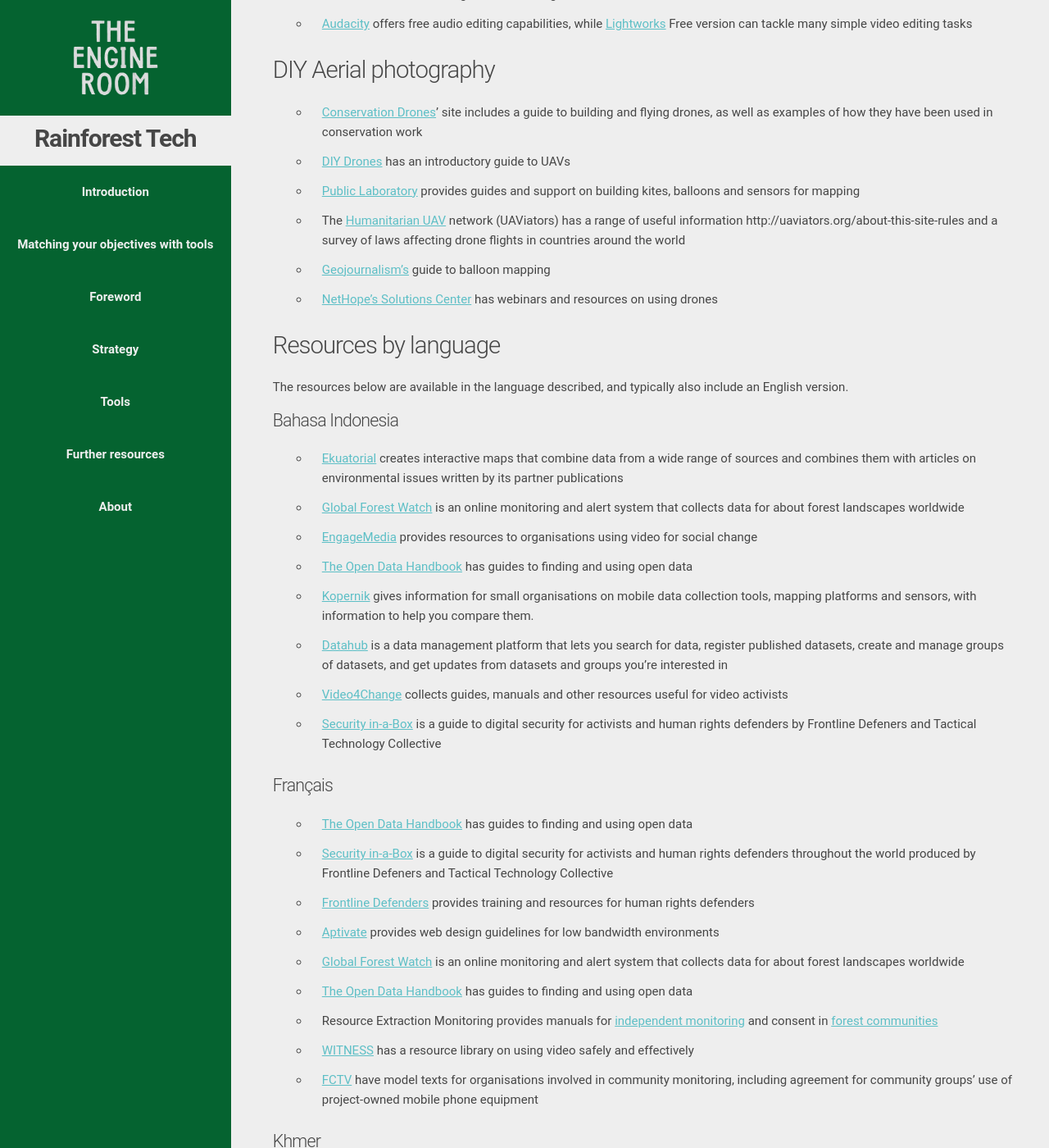
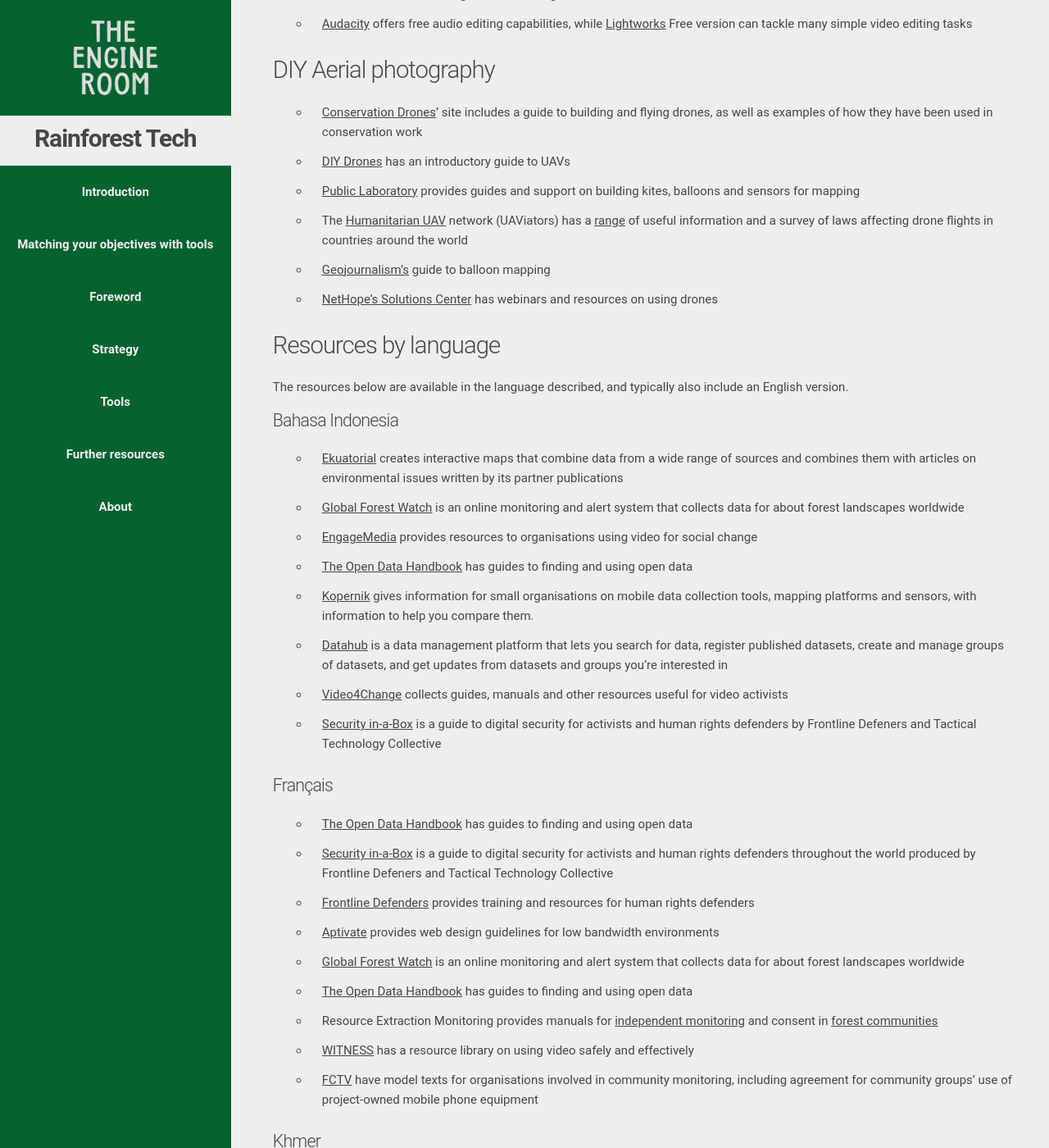
Before and after one commit to the-engine-room/library, a Jekyll site: the page built from _books/rainforest-tech.md, in a window 1280 px wide and 1400 px high, scrolled down 18761 px. Shown: the whole window at 82% size. Built offline with Jekyll 4.4.1, drawn with Linux system fonts in a browser that asks for light colours; comment, search, counter and statistics services are not loaded; some of the changed text lies outside the part shown.

Commit message:
Revised colors within blockquotes of Rainforest Tech-related pages.

```diff
--- a/_books/rainforest-tech.md
+++ b/_books/rainforest-tech.md
@@ -155,13 +155,13 @@ Work out your organisation’s long-term strategy, involving staff and anyone wh
 3. Choose the activities at the top of your list. Could technology improve the way that you do them? Then decide what practical steps you would need to introduce technology (read the [Tools](#tools) section for more details on this).
 
 <blockquote>
-	<h5 style="color:#464646">Case study: How three organisations decided to use technology to support their strategy in Congo (DRC)</h5>
+	<h5>Case study: How three organisations decided to use technology to support their strategy in Congo (DRC)</h5>
 	<p>In Congo (DRC), the government created a protected area and granted a logging concession on the same piece of land belonging to the villages of Mpole and Mpaha in Maï-Ndombe. The overlaps created disputes between the different groups involved.</p>
 	<p><b>How did they decide to use technology?</b></p>
 	<ul>
-		<li>The <i>long-term strategy</i> of Congolese organisation <a href="http://reseaurrnrdc.org/" style="color:#166A70">Natural Resources Network (Réseau Ressources Naturelles - RRN)</a> was to ensure that the government ook local communities’ customary rights into account.</li>
+		<li>The <i>long-term strategy</i> of Congolese organisation <a href="http://reseaurrnrdc.org/">Natural Resources Network (Réseau Ressources Naturelles - RRN)</a> was to ensure that the government took local communities’ customary rights into account.</li>
 		<li>Their <i>technology vision</i> was to use participatory mapping to collect local knowledge of the geographical area, and combine it with existing maps to show evidence of overlaps and bad practice by government or companies.</li>
-		<li>RRN took <i>practical steps</i> including training local cartographers to use GPS receivers, recruiting GIS mapping specialists and giving them an office, and <a href="https://uclexcites.wordpress.com/2013/06/18/participatory-mapping-in-congo-brazzaville-part-1/" style="color:#166A70">working with the community</a> to validate the maps.</li>
+		<li>RRN took <i>practical steps</i> including training local cartographers to use GPS receivers, recruiting GIS mapping specialists and giving them an office, and <a href="https://uclexcites.wordpress.com/2013/06/18/participatory-mapping-in-congo-brazzaville-part-1/">working with the community</a> to validate the maps.</li>
 	</ul>
 </blockquote>
 
@@ -192,12 +192,12 @@ Think about what a reasonable timespan might be for your project. Then, add in p
 A pilot allows you to test at a small scale, identifying early on what is working and what isn’t. Choose something that you can measure easily. (For example, for a system monitoring illegal logging, this could be the number of reports collected by monitors in one month.) Design your project so that the pilot’s results can influence how the rest of the project develops. This will make your plan much more flexible if circumstances change.
 
 <blockquote>
-	<h5 style="color:#464646">Case study: Piloting a new piece of technology can bring unexpected benefits</h5>
-	<p>In 2013, <a href="https://rfcx.org" style="color:#1C4B52">Rainforest Connection</a> held a pilot project in West Sumatra (Indonesia) to test an application to monitor illegal logging using a modified mobile phone.</p>
+	<h5>Case study: Piloting a new piece of technology can bring unexpected benefits</h5>
+	<p>In 2013, <a href="https://rfcx.org">Rainforest Connection</a> held a pilot project in West Sumatra (Indonesia) to test an application to monitor illegal logging using a modified mobile phone.</p>
 	<p><b>How did it help?</b></p>
 	<ul>
 		<li>The pilot was designed to assess whether the technology worked, but it did even better than expected, capturing information that allowed local authorities to catch illegal loggers two weeks after it was installed.</li>
-		<li>The loggers have not returned to that area since then. <a href="http://news.mongabay.com/2014/0624-rainforest-connection-interview.html" style="color:#166A70">Rainforest Connection</a> is now holding a <a href="https://rfcx.org" style="color:#166A70">second series of pilots</a> in Equatorial Africa.</li>
+		<li>The loggers have not returned to that area since then. <a href="http://news.mongabay.com/2014/0624-rainforest-connection-interview.html">Rainforest Connection</a> is now holding a <a href="https://rfcx.org">second series of pilots</a> in Equatorial Africa.</li>
 	</ul>
 </blockquote>
 
@@ -246,10 +246,10 @@ If good data already exists, don’t waste time and money collecting it again. T
  If the data has been collected but is not publicly available, check whether Freedom of Information laws can help push governments to publish it. [The Data Journalism Handbook](http://datajournalismhandbook.org/1.0/en/getting_data_1.html) has more information on how to make Freedom of Information Requests (in Brazil, you can use the [Queremos Saber](http://queremossaber.org.br/)).
 
 <blockquote>
-	<h5 style="color:#464646">Case study: Sharing data from different sources</h5>
-	<p>The Indonesian news site <a href="http://ekuatorial.com" style="color:#166A70">Ekuatorial</a> creates interactive maps and presents them with articles on environmental issues written by partner publications. The maps combine geo-referenced data from Global Forest Watch on palm oil plantations and forestry concessions; information collected by the Indonesian Forestry Ministry, international datasets like the World Database on Protected Areas, and volunteer-submitted information from Humanitarian OpenStreetMap. To make the map, Ekuatorial hired professional cartographers, who used CartoDB and MapBox to create the maps and then published them directly on their website using the WordPress theme JEO (see <a href="/rainforest-tech-online-maps" style="color:#166A70">Online Mapping</a>).</p>
+	<h5>Case study: Sharing data from different sources</h5>
+	<p>The Indonesian news site <a href="http://ekuatorial.com">Ekuatorial</a> creates interactive maps and presents them with articles on environmental issues written by partner publications. The maps combine geo-referenced data from Global Forest Watch on palm oil plantations and forestry concessions; information collected by the Indonesian Forestry Ministry, international datasets like the World Database on Protected Areas, and volunteer-submitted information from Humanitarian OpenStreetMap. To make the map, Ekuatorial hired professional cartographers, who used CartoDB and MapBox to create the maps and then published them directly on their website using the WordPress theme JEO (see <a href="/rainforest-tech-online-maps">Online Mapping</a>).</p>
 	<p><b>How did it help?</b></p>
-	<p>Ekuatorial allows other organisations to republish its maps on their own site using an easy-to-use ‘share this map’ function. The raw data collected is also useful for other Indonesian organisations because it is regularly updated, and available to download for <a href="http://ekuatorial.com" style="color:#166A70">free</a>.</p>
+	<p>Ekuatorial allows other organisations to republish its maps on their own site using an easy-to-use ‘share this map’ function. The raw data collected is also useful for other Indonesian organisations because it is regularly updated, and available to download for <a href="http://ekuatorial.com">free</a>.</p>
 </blockquote>
 
 #### Set standards for your data
@@ -269,8 +269,8 @@ Consider recording and publishing it as Open Data, which means that it that can
 Combining different data sources can reveal entirely new information and present powerful messages for campaigning. For example, you can combine aerial photography collected by DIY satellite photography with participatory mapping data. But examine these data sources carefully. Can they be compared? Do both sources cover the same geographical area, and is the quality of the data consistent enough? If the right data isn’t available, think about changing the way you collect it so that the results fit better with data that already exists.
 
 <blockquote>
-	<h5 style="color:#464646">Case study: Combining different types of information</h5>
-	<p> <a href="http://www.orau.com.pe/inicio/index.php" style="color:#166A70"> Organización Regional AIDESEP Ucayali (ORAU)</a> established a monitoring system designed to document the existence of indigenous peoples living in voluntary isolation (IPVI) and threats to the environment in Peru.</p>
+	<h5>Case study: Combining different types of information</h5>
+	<p> <a href="http://www.orau.com.pe/inicio/index.php"> Organización Regional AIDESEP Ucayali (ORAU)</a> established a monitoring system designed to document the existence of indigenous peoples living in voluntary isolation (IPVI) and threats to the environment in Peru.</p>
 	<p><b>How did it help?</b></p>
 	<ul>
 		<li>Photographs of evidence, GPS data and other information is saved and systematized in a digital database.</li>
@@ -302,13 +302,13 @@ Don’t spend money on technology unless you’re certain that you need to. For
 To start with, **create a methodology** (an explanation of how you have collected and analysed the data). Check your methodology is robust with experts, and present it clearly whenever you publish results. Be ready to explain your methodology or use it to defend the credibility of your work. For [examples](http://maaproject.org/about-maap/), look at [Open Development Cambodia](http://www.opendevelopmentcambodia.net/briefings/forest-cover/) (for a simple methodology) and the [Land Matrix](http://landmatrix.org/en/about/) (for a more detailed one).
 
 <blockquote>
-	<h5 style="color:#464646">Case study: Getting recognition for the quality of your evidence</h5>
-	<p><a href="https://www.facebook.com/brimassarawak" style="color:#166A70">Borneo Resources Institute (Brimas)</a> trains communities in Sarawak (Malaysia) to map their own communities using GPS, plotting indigenous territories, land use and areas with natural resources. The government and private sector companies initially dismissed Brimas as not being knowledgeable enough. However, law courts recognised the quality of the data collected during cases to prove indigenous ownership of land, improving Brimas’ reputation for accuracy. Malaysia’s Land and Survey Department now uses Brimas’ maps to validate their own products.</p>
+	<h5>Case study: Getting recognition for the quality of your evidence</h5>
+	<p><a href="https://www.facebook.com/brimassarawak">Borneo Resources Institute (Brimas)</a> trains communities in Sarawak (Malaysia) to map their own communities using GPS, plotting indigenous territories, land use and areas with natural resources. The government and private sector companies initially dismissed Brimas as not being knowledgeable enough. However, law courts recognised the quality of the data collected during cases to prove indigenous ownership of land, improving Brimas’ reputation for accuracy. Malaysia’s Land and Survey Department now uses Brimas’ maps to validate their own products.</p>
 </blockquote>
 
 <blockquote style="background: #811619; border-left: 8px solid #d09b2c;">
-	<h5 style="color:white">Responsible data box: Know when *not* to collect data</h5>
-	<p style="color:white">To reduce risks, only collect the minimum amount of data that you need to carry out your project (see <a href="http://forestcompass.org/how/resources/data-sharing-community-based-forest-monitoring-lessons-guyana" style="color:white">this example</a>). Think back to your risk assessment (see <a href="#planning" style="color:white">Planning</a> section) and collect sensitive data in a more secure way<a href="https://responsibledata.io/resources/handbook/chapters/chapter-02a-getting-data.html" style="color:white">(1)</a> <a href="https://www.accessnow.org/help" style="color:white">(2)</a>if necessary.</p>
+	<h5 style="color:white">Responsible data box: Know when <b>not</b> to collect data</h5>
+	<p style="color:white">To reduce risks, only collect the minimum amount of data that you need to carry out your project (see <a href="http://forestcompass.org/how/resources/data-sharing-community-based-forest-monitoring-lessons-guyana" style="color:white">this example</a>). Think back to your risk assessment (see <a href="#planning" style="color:white">Planning</a> section) and collect sensitive data in a more secure way <a href="https://responsibledata.io/resources/handbook/chapters/chapter-02a-getting-data.html" style="color:white">(1)</a> <a href="https://www.accessnow.org/help" style="color:white">(2)</a> if necessary.</p>
 	<p style="color:white"><b>Informed consent</b></p>
 	<p style="color:white">When you collect data about an individual, you hold information that is personal to them. It is up to the person providing the data – not you or your organisation – to decide how that information should be used. Create a process to follow whenever you collect data from people that includes the following steps:</p>
 	<ul style="color:white">
@@ -399,13 +399,13 @@ List all the people and organisations that are involved in an issue. Be as speci
 Any advocacy campaign needs a network of allies. Plan how to engage the groups you listed above, keeping them interested and involved. Think creatively about whether you can help each other: would your data be useful for them? Do they have contacts that you need?
 
 <blockquote>
- <h5 style="color:#464646">Case study: Using your allies</h5>
+ <h5>Case study: Using your allies</h5>
  <p>In 2007, the Chilean organisation Movement for the Defence of the Environment (MODEMA) produced a series of posters of the Punta de Choros to make local residents aware of the risks of building four thermoelectric plants. The posters were seen by a visiting group of Chilean video-makers, who filmed a documentary about the area and started a campaign called Chao Pescao (‘Bye-Bye Fish’ in Spanish).</p>
  <p><b>How did it help?</b></p>
  <ul>
  <li>The groups worked together to increase their impact. As the campaign grew, more allies got involved, with national media covering the issue for over ten days.</li>
- <li>The campaign combined online and offline tactics: the documentary was screened on the streets of the capital Santiago using bicycle-powered cinemas, and citizen demonstrations were immediately uploaded and shared through YouTube and among the 10,000 members of Chao Pescao's <a href="https://www.facebook.com/groups/172364371563/?ref=br_rs" style="color:#166A70">Facebook group</a> </li>
- <li>In January 2010 the government <a href="https://archive.informationactivism.org/en/chaopescao" style="color:#166A70">cancelled</a> building the thermoelectric plants, and new presidential candidates were pressured to keep Punta de Choros clean.</li>
+ <li>The campaign combined online and offline tactics: the documentary was screened on the streets of the capital Santiago using bicycle-powered cinemas, and citizen demonstrations were immediately uploaded and shared through YouTube and among the 10,000 members of Chao Pescao's <a href="https://www.facebook.com/groups/172364371563/?ref=br_rs">Facebook group</a> </li>
+ <li>In January 2010 the government <a href="https://archive.informationactivism.org/en/chaopescao">cancelled</a> building the thermoelectric plants, and new presidential candidates were pressured to keep Punta de Choros clean.</li>
  </ul>
 </blockquote>
 
@@ -414,7 +414,7 @@ Any advocacy campaign needs a network of allies. Plan how to engage the groups y
 Choose one or more of these groups whose behaviour you want to change: they are your target audience. Do you want civil servants to change policy on land rights, or get a company to improve forest management practices? Avoid targeting very large groups: the more difficult it will be to craft relevant campaign messages.
 
 <blockquote>
-	<h5 style="color:#464646">Case study: Choosing your target</h5>
+	<h5>Case study: Choosing your target</h5>
 	<p>Indonesian organisation Aliansi Masyarakat Adat Nusantara (AMAN) received information through its SMS reporting platform that 30 people had been detained in north Sumatra (Indonesia) for allegedly obstructing a company's operations.</p>
 	<p><b>How did it help?</b></p>
 	<ul>
@@ -440,12 +440,12 @@ Find out what information your audience needs. If your audience doesn’t unders
 **Think about both the words you use and the way you present them:** Choose the words you use carefully and think about developing different materials for different groups. Some groups might not know the technical terms involved in land rights negotiations, while others might only take you seriously if you use them. Using English might let you reach an international audience, but could limit your reach in your home country. Vary how you present your data according to your audience. Members of the public with limited time may only read a short summary of your findings, while policy-makers may need detailed reports.
 
 <blockquote>
-	<h5 style="color:#464646">Case study: Using video footage to mobilise support</h5>
-	<p>In 2009, the Peruvian organisation <a href="http://www.aidesep.org.pe/" style="color:#166A70">AIDESEP</a>recorded eyewitness footage of police violence against a group of indigenous people in Bagua region and uploaded it to the video sharing site YouTube.</p>
+	<h5>Case study: Using video footage to mobilise support</h5>
+	<p>In 2009, the Peruvian organisation <a href="http://www.aidesep.org.pe/">AIDESEP</a>recorded eyewitness footage of police violence against a group of indigenous people in Bagua region and uploaded it to the video sharing site YouTube.</p>
 	<p><b>How did it help?</b></p>
 	<ul>
 		<li>The video was distributed widely online by bloggers, providing evidence of an incident that might otherwise have been ignored by a wider audience.</li>
-		<li>Solidarity marches took place worldwide and a government commission was established to investigate the incident. In 2013 Peru's state entity responsible for indigenous peoples officially recognised that people living in voluntary isolation were resident in the Napo-Tigre region (although a campaign to establish an indigenous reserve is still <a href="http://hub.witness.org/en/blog/social-media-and-online-technologies-indigenous-rights-peru" style="color:#166A70">continuing</a>).</li>
+		<li>Solidarity marches took place worldwide and a government commission was established to investigate the incident. In 2013 Peru's state entity responsible for indigenous peoples officially recognised that people living in voluntary isolation were resident in the Napo-Tigre region (although a campaign to establish an indigenous reserve is still <a href="http://hub.witness.org/en/blog/social-media-and-online-technologies-indigenous-rights-peru">continuing</a>).</li>
 	</ul>
 </blockquote>
 
@@ -564,7 +564,7 @@ Technology tools can improve advocacy campaigns in a number of ways, from monito
 * [Conservation Drones](http://conservationdrones.org/)’ site includes a guide to building and flying drones, as well as examples of how they have been used in conservation work
 * [DIY Drones](http://diydrones.com/profiles/blogs/a-newbies-guide-to-uavs) has an introductory guide to UAVs
 * [Public Laboratory](https://publiclab.org/wiki/kite-mapping) provides guides and support on building kites, balloons and sensors for mapping
-* The [Humanitarian UAV](http://wiki.uaviators.org/doku.php) network (UAViators) has a range of useful information http://uaviators.org/about-this-site-rules and a survey of laws affecting drone flights in countries around the world
+* The [Humanitarian UAV](http://wiki.uaviators.org/doku.php) network (UAViators) has a [range](http://uaviators.org/about-this-site-rules) of useful information and a survey of laws affecting drone flights in countries around the world
 * [Geojournalism’s](http://geojournalism.org/2013/08/balloon-mapping-how-to-make-your-own-low-flying-satellite/) guide to balloon mapping
 * [NetHope’s Solutions Center](http://solutionscenter.nethope.org/communities/unmanned-aerial-vehicles) has webinars and resources on using drones
 
@@ -627,7 +627,7 @@ The resources below are available in the language described, and typically also
 
 ## About
 
-This site was created by [Rainforest Foundation Norway](www.regnskog.no/en/) and __[The Engine Room](//theengineroom.org)__  as an introduction to using technology to monitor and share information on rainforest issues, land rights and indigenous rights. A PDF copy of the report is available here: [link]
+This site was created by [Rainforest Foundation Norway](www.regnskog.no/en/) and [The Engine Room](//theengineroom.org)  as an introduction to using technology to monitor and share information on rainforest issues, land rights and indigenous rights. A PDF copy of the report is available here: [link]
 
 Comments or questions? Contact [post@theengineroom.org](mailto:post@theengineroom.org) or [rainforest@rainforest.no](rainforest@rainforest.no).
 
--- a/styles/themes.scss
+++ b/styles/themes.scss
@@ -1,8 +1,14 @@
 body.rainforest {
 	nav {
 		background-color: #056330;
+		a:hover {
+			color: white;
+		}
 	}
 
+	a {
+		color: #464646;
+	}
 
 	blockquote {
 	    padding-top: 10px;
@@ -12,6 +18,18 @@ body.rainforest {
 	    padding-bottom: 1px;
 	    margin-left: 50px;
 	    padding-left: 7px;
+	    color: black;
+
+		a {
+			color: black;
 		}
 
+		h5 {
+			color:black;
 		}
+	}
+
+	a:hover {
+		color: #d09b2c;
+	}
+}
```
Lines whose indentation alone changed are shown as unchanged.
